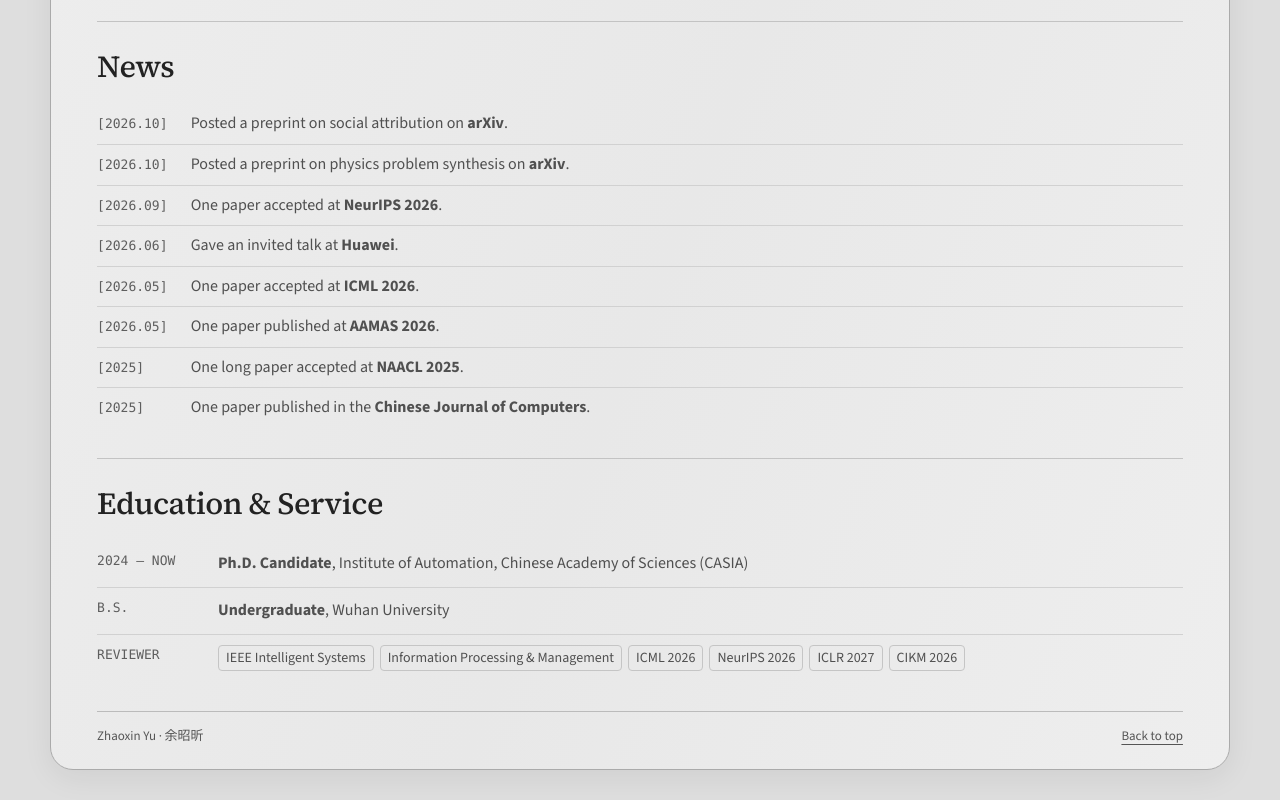
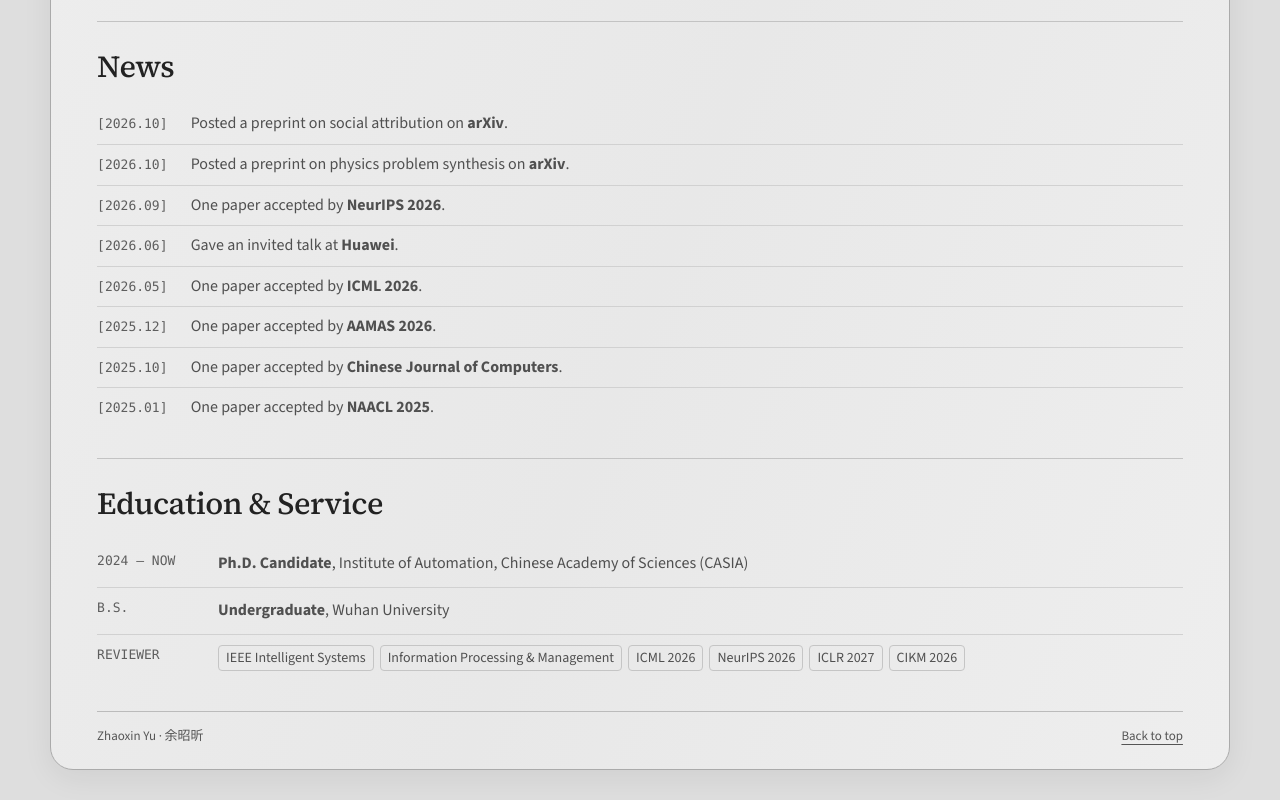
Before and after one commit to Yuzhaoxin946/yuzhaoxin946.github.io, a plain HTML site: page index.html in a window 1280 px wide. Shown: the part 3133-3933 px from the top of the page. Drawn offline with Linux system fonts and the light colour scheme.

Commit message:
Order News by paper acceptance dates

```diff
--- a/index.html
+++ b/index.html
@@ -92,12 +92,12 @@
 <ul class="log-list">
 <li><span class="dt">[2026.10]</span><div><span class="en">Posted a preprint on social attribution on <strong>arXiv</strong>.</span><span class="zh">在 <strong>arXiv</strong> 发布一篇社会归因预印本。</span></div></li>
 <li><span class="dt">[2026.10]</span><div><span class="en">Posted a preprint on physics problem synthesis on <strong>arXiv</strong>.</span><span class="zh">在 <strong>arXiv</strong> 发布一篇物理题生成预印本。</span></div></li>
-<li><span class="dt">[2026.09]</span><div><span class="en">One paper accepted at <strong>NeurIPS 2026</strong>.</span><span class="zh">一篇论文被 <strong>NeurIPS 2026</strong> 录用。</span></div></li>
+<li><span class="dt">[2026.09]</span><div><span class="en">One paper accepted by <strong>NeurIPS 2026</strong>.</span><span class="zh">一篇论文被 <strong>NeurIPS 2026</strong> 录用。</span></div></li>
 <li><span class="dt">[2026.06]</span><div><span class="en">Gave an invited talk at <strong>Huawei</strong>.</span><span class="zh">受邀在<strong>华为</strong>作学术报告。</span></div></li>
-<li><span class="dt">[2026.05]</span><div><span class="en">One paper accepted at <strong>ICML 2026</strong>.</span><span class="zh">一篇论文被 <strong>ICML 2026</strong> 录用。</span></div></li>
-<li><span class="dt">[2026.05]</span><div><span class="en">One paper published at <strong>AAMAS 2026</strong>.</span><span class="zh">一篇论文发表于 <strong>AAMAS 2026</strong>。</span></div></li>
-<li><span class="dt">[2025]</span><div><span class="en">One long paper accepted at <strong>NAACL 2025</strong>.</span><span class="zh">一篇长文被 <strong>NAACL 2025</strong> 录用。</span></div></li>
-<li><span class="dt">[2025]</span><div><span class="en">One paper published in the <strong>Chinese Journal of Computers</strong>.</span><span class="zh">一篇论文发表于<strong>《计算机学报》</strong>。</span></div></li>
+<li><span class="dt">[2026.05]</span><div><span class="en">One paper accepted by <strong>ICML 2026</strong>.</span><span class="zh">一篇论文被 <strong>ICML 2026</strong> 录用。</span></div></li>
+<li><span class="dt">[2025.12]</span><div><span class="en">One paper accepted by <strong>AAMAS 2026</strong>.</span><span class="zh">一篇论文被 <strong>AAMAS 2026</strong> 录用。</span></div></li>
+<li><span class="dt">[2025.10]</span><div><span class="en">One paper accepted by <strong>Chinese Journal of Computers</strong>.</span><span class="zh">一篇论文被 <strong>《计算机学报》</strong> 录用。</span></div></li>
+<li><span class="dt">[2025.01]</span><div><span class="en">One paper accepted by <strong>NAACL 2025</strong>.</span><span class="zh">一篇论文被 <strong>NAACL 2025</strong> 录用。</span></div></li>
 </ul>
 </div>
 </section>
```
